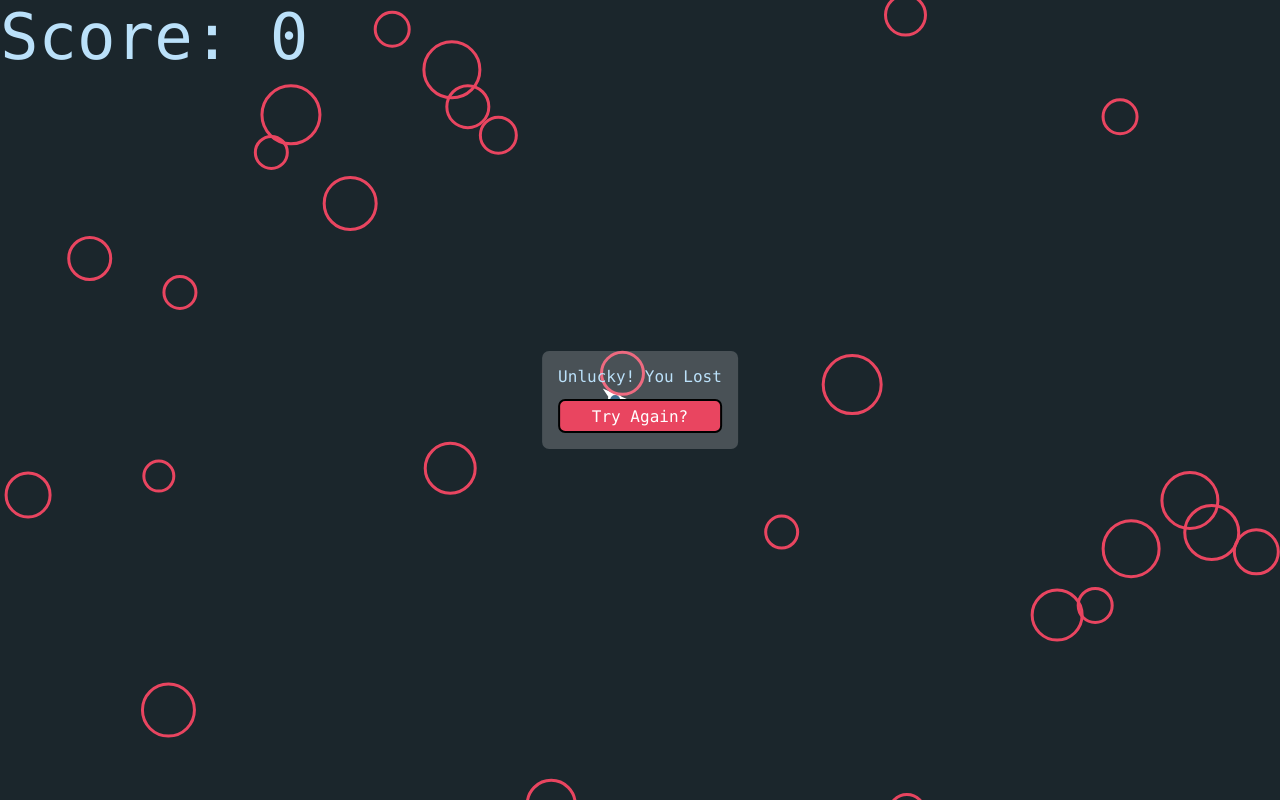
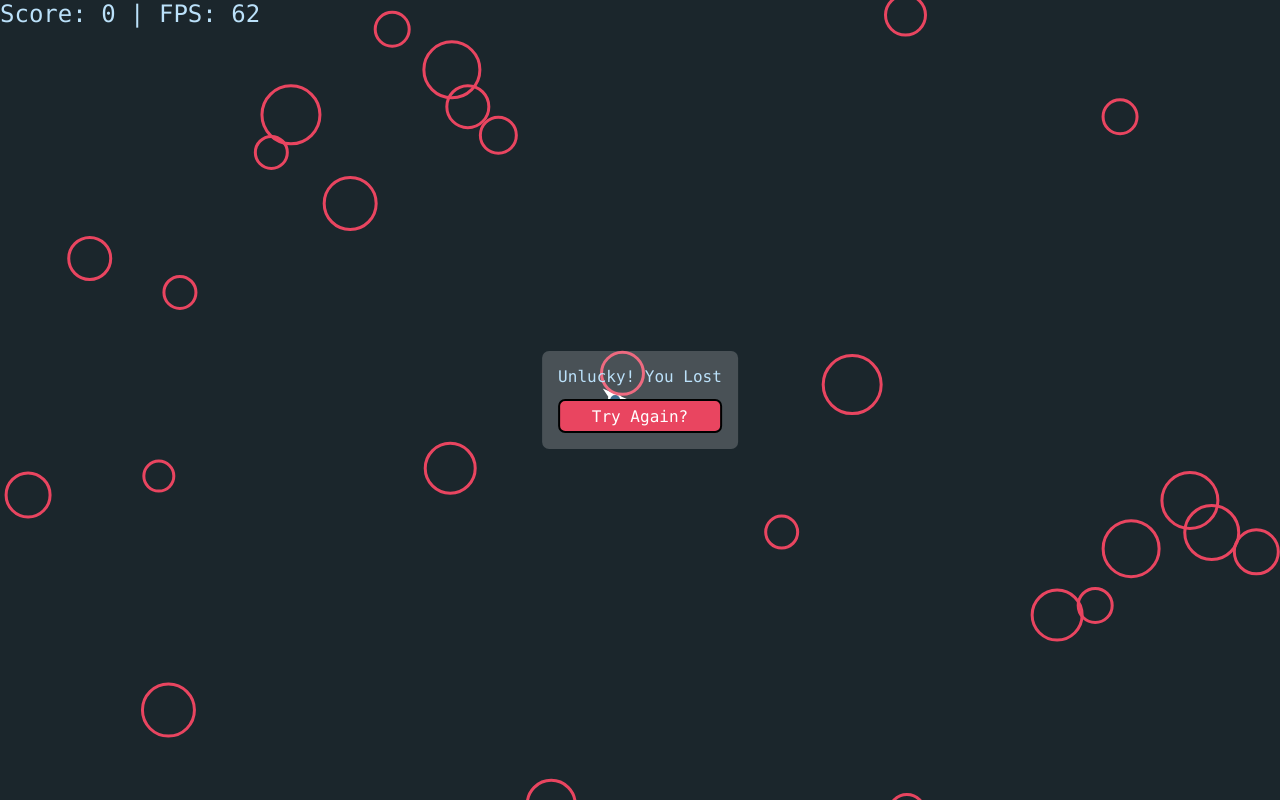
Before and after one commit to jamgam/bryanliang.me, a React app: page / in a window 1280 px wide. Built offline with nearby package versions, Linux system fonts and the light colour scheme.

Commit message:
Add fps counter

```diff
--- a/src/canvas/Game.js
+++ b/src/canvas/Game.js
@@ -12,7 +12,8 @@ class Game {
     context,
     mousePos,
     handleGameEnd,
-    setScore
+    setScore,
+    setFps,
   }) {
     const { ENEMY_SPAWN_RATE } = GAME_VALUES
     window.addEventListener('mousemove',  this.handleMouseMove.bind(this))
@@ -20,6 +21,7 @@ class Game {
     window.addEventListener('mouseup', this.handleMouseUp.bind(this))
     this.handleGameEnd = handleGameEnd
     this.setScore = setScore
+    this.setFps = setFps
     this.isInGame = false
     this.width = width
     this.height = height
@@ -34,6 +36,7 @@ class Game {
     this.lastShot = 0
     this.lastFrame = null
     this.score = 0
+    this.framesRendered = 0
   }
 
   resize({ width, height }) {
@@ -157,6 +160,7 @@ class Game {
     this.generateNewEnemies()
     this.render()
     this.lastFrame = Date.now()
+    this.framesRendered++
     requestAnimationFrame(() => {this.update()})
   }
 
@@ -173,7 +177,9 @@ class Game {
     } = this
 
     const timeElasped = Date.now() - lastFrame
-
+    if (this.framesRendered % 15 === 0) {
+      this.setFps(1000/timeElasped)
+    }
     context.save()
 
     // fill background
@@ -194,6 +200,7 @@ class Game {
     }
 
     context.restore()
+    this.framesRendered++
   }
 }
 
--- a/src/components/GameCanvas.jsx
+++ b/src/components/GameCanvas.jsx
@@ -18,6 +18,7 @@ const GameCanvas = (props) => {
   const [game, setGame] = useState(null)
   const [isInGame, setIsInGame] = useState(true)
   const [score, setScore] = useState(0)
+  const [fps, setFps] = useState(0)
 
   const handleResize = useCallback(() => {
     setWindowSize({height: window.innerHeight, width: window.innerWidth})
@@ -35,7 +36,7 @@ const GameCanvas = (props) => {
 
     window.addEventListener('resize',  handleResize)
 
-    const context = canvasRef?.current?.getContext('2d')
+    const context = canvasRef?.current?.getContext('2d', { alpha: false })
     setCanvasContext(context)
     startGame(context)
   }, [])
@@ -51,6 +52,7 @@ const GameCanvas = (props) => {
       mousePos,
       handleGameEnd,
       setScore,
+      setFps,
       ...windowSize,
     })
     newGame.start()
@@ -72,15 +74,25 @@ const GameCanvas = (props) => {
 
   const renderScoreCounter = () => (
     <Score>
-      <Text>
-        {`Score: ${score}`}
+      <Text font={1.5}>
+        {`Score: ${score} | `}
+      </Text>
+        <Text font={1.5}>
+        {`FPS: ${Math.floor(fps)}`}
       </Text>
     </Score>
+  )
+
+  const renderFrameRate = () => (
+    <Text>
+      {`FPS: ${fps}`}
+    </Text>
   )
 
   return (
     <>
       {renderScoreCounter()}
+      {renderFrameRate()}
       {!isInGame && renderEndGamePrompt()}
       <Canvas
         ref={canvasRef}
```
